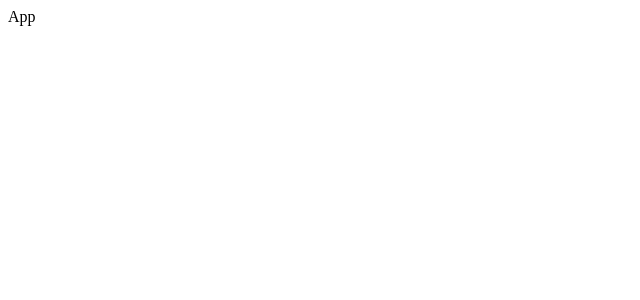
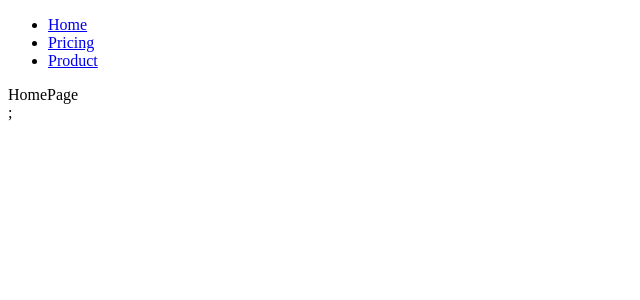
Before and after one commit to erenavar/world-trip, a React (Vite) app: page / in a window 1280 px wide. Shown: the top 300 px of the page, without its empty margins (0-640 px from the left). Built offline with nearby package versions, Linux system fonts and the light colour scheme.

Commit message:
add not found page and nav bar

```diff
--- a/src/App.jsx
+++ b/src/App.jsx
@@ -1,5 +1,23 @@
 import React from "react";
+import { BrowserRouter, Route, Routes } from "react-router-dom";
+import ProductPage from "./pages/ProductPage";
+import HomePage from "./pages/HomePage";
+import PricingPage from "./pages/PricingPage";
+import PageNotFound from "./pages/PageNotFound";
+import PageNav from "./components/PageNav";
 
 export default function App() {
-  return <div>App</div>;
+  return (
+    <div>
+      <BrowserRouter>
+        <PageNav />
+        <Routes>
+          <Route path="/" element={<HomePage />} />
+          <Route path="product" element={<ProductPage />} />
+          <Route path="pricing" element={<PricingPage />} />
+          <Route path="*" element={<PageNotFound />} />
+        </Routes>
+      </BrowserRouter>
+    </div>
+  );
 }
--- /dev/null
+++ b/src/components/PageNav.jsx
@@ -0,0 +1,20 @@
+import React from "react";
+import { Link } from "react-router-dom";
+
+export default function PageNav() {
+  return (
+    <nav>
+      <ul>
+        <li>
+          <Link to="/">Home</Link>
+        </li>
+        <li>
+          <Link to="/pricing">Pricing</Link>
+        </li>
+        <li>
+          <Link to="/product">Product</Link>
+        </li>
+      </ul>
+    </nav>
+  );
+}
--- a/src/pages/HomePage.jsx
+++ b/src/pages/HomePage.jsx
@@ -1,5 +1,10 @@
 import React from "react";
+import PageNav from "../components/PageNav";
 
 export default function HomePage() {
-  return <div>HomePage</div>;
+  return (
+    <div>
+      <div>HomePage</div>;
+    </div>
+  );
 }
--- /dev/null
+++ b/src/pages/PageNotFound.jsx
@@ -0,0 +1,5 @@
+import React from "react";
+
+export default function PageNotFound() {
+  return <div>Page Not Found</div>;
+}
```
